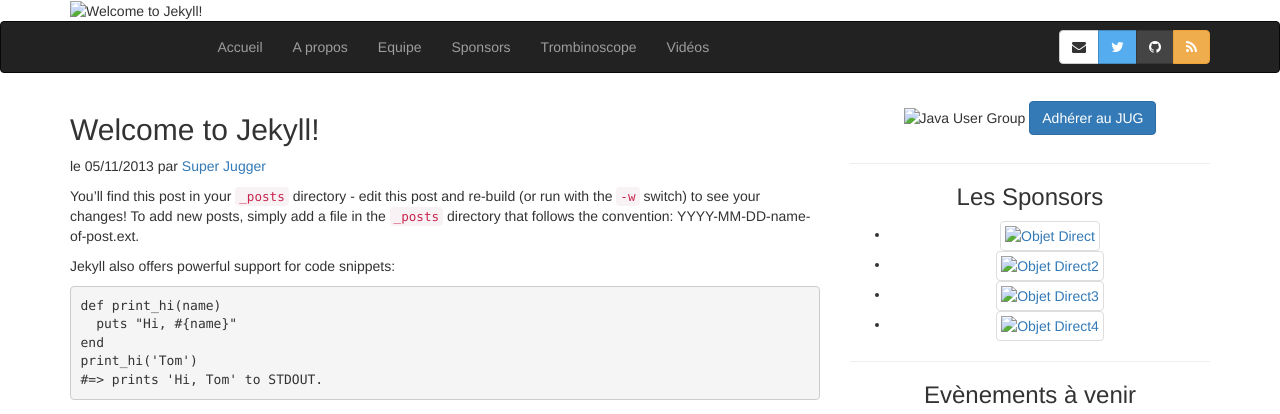
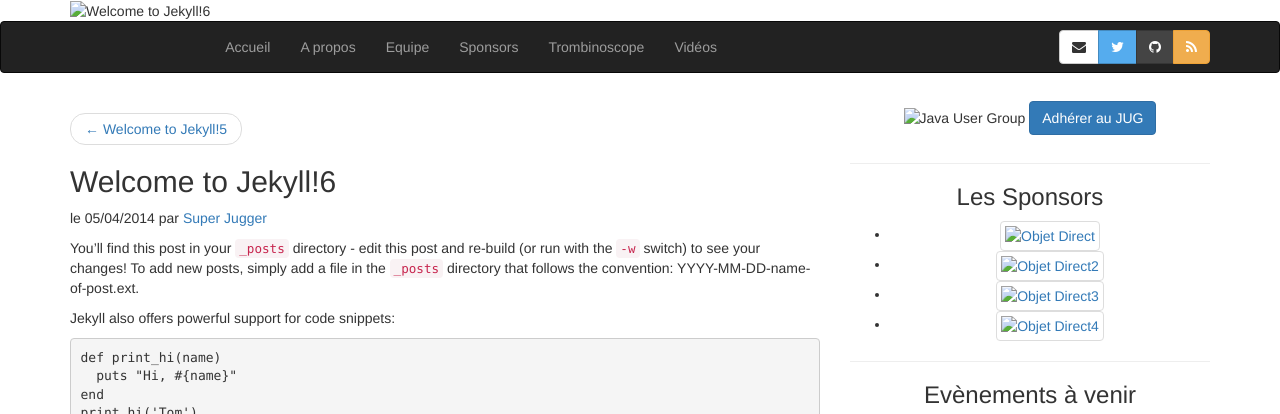
Before and after one commit to ToulouseJug/toulousejug.github.io, a Jekyll site: the page built from _posts/2014-04-05-welcome-to-jekyll.markdown, in a window 1280 px wide, cut to the strip 0-414 px from the top of the page. Built offline with Jekyll 4.4.1, drawn with Linux system fonts in a browser that asks for light colours; nearby versions of some CDN libraries; library files that are not in the unit come from our copies; Markdown is read by kramdown in place of the engine named in the settings.

Commit message:
ajout lien next/previous sur la page d'un article

```diff
--- a/_layouts/post.html
+++ b/_layouts/post.html
@@ -4,6 +4,15 @@
 
 <div class="row">
 	<div class="col-md-8">
+		<ul class="pager">
+		  {% if page.previous != nil %}
+		  <li class="previous"><a href="{{ page.previous.url }}">&larr; {{ page.previous.title }}</a></li>
+		  {% endif %}
+		  {% if page.next != nil %}
+		  <li class="next"><a href="{{ page.next.url }}">{{ page.next.title }} &rarr;</a></li>
+		  {% endif %}
+		</ul>
+
 		<h2>{{ page.title }}</h2>
 		<p class="meta">le {{ page.date | date: "%d/%m/%Y"}} par {% include team-member-link.html id=page.author %}</p>
 
--- a/_posts/2013-12-05-welcome-to-jekyll.markdown
+++ b/_posts/2013-12-05-welcome-to-jekyll.markdown
@@ -1,7 +1,7 @@
 ---
 layout: post
-title:  "Welcome to Jekyll!"
-date:   2013-11-05 13:41:24
+title:  "Welcome to Jekyll!2"
+date:   2013-12-05 13:41:24
 categories: jekyll update
 author: myid
 ---
--- a/_posts/2014-01-05-welcome-to-jekyll.markdown
+++ b/_posts/2014-01-05-welcome-to-jekyll.markdown
@@ -1,7 +1,7 @@
 ---
 layout: post
-title:  "Welcome to Jekyll!"
-date:   2013-11-05 13:41:24
+title:  "Welcome to Jekyll!3"
+date:   2014-01-05 13:41:24
 categories: jekyll update
 author: myid
 ---
--- a/_posts/2014-02-05-welcome-to-jekyll.markdown
+++ b/_posts/2014-02-05-welcome-to-jekyll.markdown
@@ -1,7 +1,7 @@
 ---
 layout: post
-title:  "Welcome to Jekyll!"
-date:   2013-11-05 13:41:24
+title:  "Welcome to Jekyll!4"
+date:   2014-02-05 13:41:24
 categories: jekyll update
 author: myid
 ---
--- a/_posts/2014-03-05-welcome-to-jekyll.markdown
+++ b/_posts/2014-03-05-welcome-to-jekyll.markdown
@@ -1,7 +1,7 @@
 ---
 layout: post
-title:  "Welcome to Jekyll!"
-date:   2013-11-05 13:41:24
+title:  "Welcome to Jekyll!5"
+date:   2014-03-05 13:41:24
 categories: jekyll update
 author: myid
 ---
--- a/_posts/2014-04-05-welcome-to-jekyll.markdown
+++ b/_posts/2014-04-05-welcome-to-jekyll.markdown
@@ -1,7 +1,7 @@
 ---
 layout: post
-title:  "Welcome to Jekyll!"
-date:   2013-11-05 13:41:24
+title:  "Welcome to Jekyll!6"
+date:   2014-04-05 13:41:24
 categories: jekyll update
 author: myid
 ---
```
